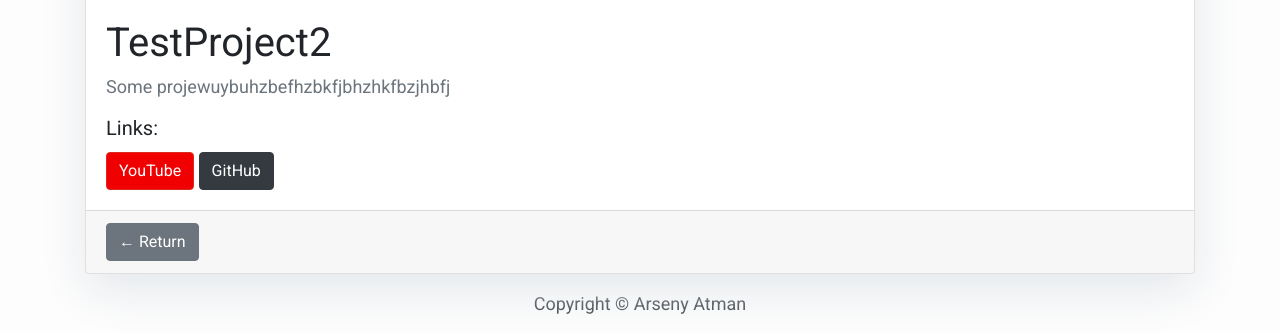
After one commit to ArsenyAtman/Portfolio, a Django app: template templates/about.html in a window 1280 px wide. The commit adds this page. Shown: the part 905-1238 px from the top of the page. Run offline with Django 4.2, Linux system fonts and the light colour scheme; the template is opened without the code that fills it: values that come from a table or form of the project are taken from there, others are empty; data comes from the database, SQL or seed files in the repository; both versions use the stored data as it was after the commit; some libraries are stand-ins or nearby versions.

Commit message:
Design of project page

```diff
--- a/projects/models.py
+++ b/projects/models.py
@@ -8,9 +8,24 @@ class Project(models.Model):
     short_description = models.TextField(default="")
     description = models.TextField(default="")
     created_on = models.DateTimeField(auto_now_add=True)
+    youtube_link = models.CharField(max_length=200, default='')
+    github_link = models.CharField(max_length=200, default='')
 
     class Meta:
         ordering = ['-created_on']
 
     def __str__(self):
         return self.title
+'''
+class About(models.Model):
+    name = models.CharField(max_length=200, unique=True)
+    photo = models.ImageField(upload_to='images/')
+    slug = models.SlugField(max_length=200, unique=True)
+    experience = models.TextField(default="")
+    skills = models.TextField(default="")
+    linkedin_link = models.CharField(default='')
+    github_link = models.CharField(default='')
+
+    def __str__(self):
+        return self.name
+'''
--- /dev/null
+++ b/templates/about.html
@@ -0,0 +1,43 @@
+{% extends "base.html" %}
+{% block content %}
+<style>
+    body {
+        font-family: "Roboto", sans-serif;
+        font-size: 18px;
+        background-color: #fdfdfd;
+    }
+
+    .head_text {
+        color: white;
+    }
+
+    .card {
+        box-shadow: 0 16px 48px #E3E7EB;
+    }
+</style>
+
+<div class="container">
+    <div class="card-deck">
+        <div class="card mt-3">
+            <img class="card-img-top" src="{{ project.preview.url }}" alt="Project preview">
+            <div class="card-body">
+                <h1 class="card-title">{{ project.title }}</h1>
+                <p class="card-subtitle mb-2 text-muted">{{ project.short_description }}</p>
+                <p class="card-text ">{{ object.description | safe }}</p>
+                {% if project.youtube_link != '' or project.github_link != '' %}
+                <h5 class="card-title">Links:</h5>
+                {% endif %}
+                {% if project.youtube_link != '' %}
+                <a href="{{ project.youtube_link }}" class="btn btn-danger">YouTube</a>
+                {% endif %}
+                {% if project.github_link != '' %}
+                <a href="{{ project.github_link }}" class="btn btn-dark">GitHub</a>
+                {% endif %}
+            </div>
+            <div class="card-footer">
+                <a href="{% url 'home' %}" class="btn btn-secondary">&larr; Return</a>
+            </div>
+        </div>
+    </div>
+</div>
+{%endblock%}
```
Also changed, not shown: templates/project_detail.html (+19 -6 lines), db.sqlite3, projects/migrations/0005_project_github_link_project_youtube_link.py (added), projects/migrations/0006_alter_project_github_link_alter_project_youtube_link.py (added), 1 other file.
